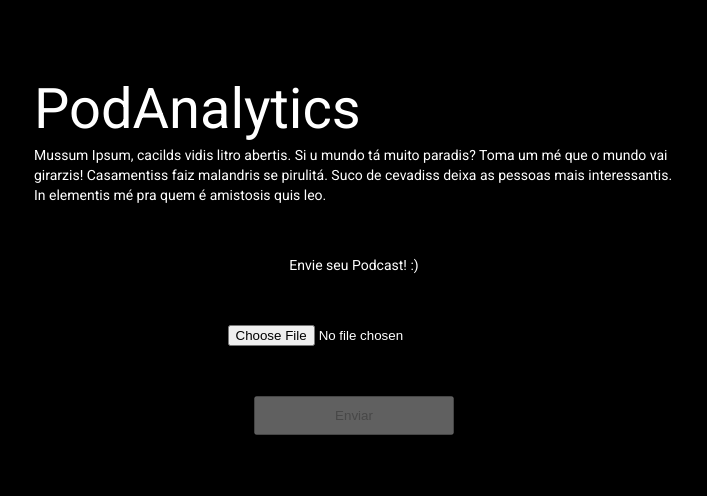
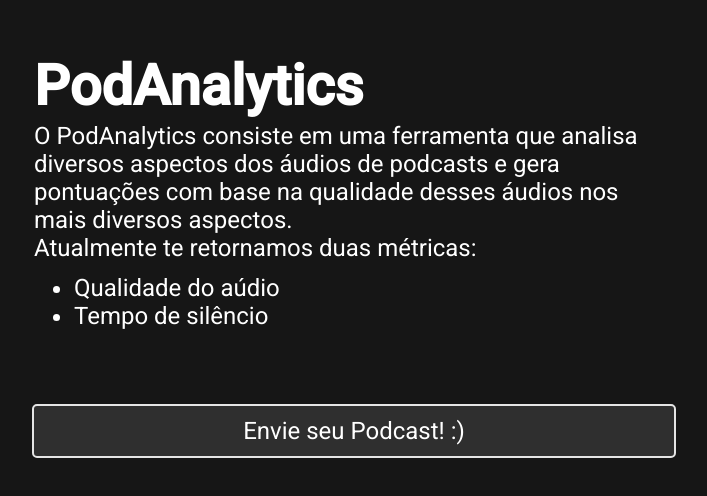
Before and after one commit to DinoSaulo/mir-ar-e-acertar, an Angular app in the folder front/podcast-reviewer/: page /home in a window 1280 px wide. Shown: the part 136-632 px from the top of the page, without its empty margins (286-993 px from the left). Built offline with nearby package versions, Linux system fonts and the light colour scheme.

Commit message:
Better styling

```diff
--- a/front/podcast-reviewer/src/app/app.component.scss
+++ b/front/podcast-reviewer/src/app/app.component.scss
@@ -1,4 +1,5 @@
 body {
-  background-color: black;
+  background-color: #161616;
   color: white;
+  font-family: Roboto;
 }
--- a/front/podcast-reviewer/src/app/home/home.component.html
+++ b/front/podcast-reviewer/src/app/home/home.component.html
@@ -2,15 +2,19 @@
   <div class="text-container">
     <h1 class="title">PodAnalytics</h1>
     <p class="subtitle">
-      Mussum Ipsum, cacilds vidis litro abertis. Si u mundo tá muito paradis?
-      Toma um mé que o mundo vai girarzis! Casamentiss faiz malandris se
-      pirulitá. Suco de cevadiss deixa as pessoas mais interessantis. In
-      elementis mé pra quem é amistosis quis leo.
+      O PodAnalytics consiste em uma ferramenta que analisa diversos aspectos dos áudios de podcasts e gera
+      pontuações com base na qualidade desses áudios nos mais diversos aspectos.<br/>
+      Atualmente te retornamos duas métricas:
     </p>
+    <ul>
+      <li>Qualidade do aúdio</li>
+      <li>Tempo de silêncio</li>
+    </ul>
   </div>
   <div class="input-container">
     <div class="label-container">
-      <label for="up-pod">Envie seu Podcast! :)</label>
+      <label for="up-pod">{{ message }}</label>
+    </div>
     <input
       #file
       id="up-pod"
@@ -18,12 +22,5 @@
       accept=".mp3,audio/*"
       (change)="typeValidator(file.files)"
     />
-      <span style="color: red" *ngIf="message">{{ message }}</span>
-    </div>
-    <div class="button-container">
-      <button [disabled]="!withMusic" type="submit" (click)="uploadPod()">
-        Enviar
-      </button>
   </div>
 </div>
-</div>
--- a/front/podcast-reviewer/src/app/home/home.component.scss
+++ b/front/podcast-reviewer/src/app/home/home.component.scss
@@ -7,15 +7,24 @@
 
   .text-container {
     width: 50%;
+    margin-bottom: 50px;
 
     .title {
       font-size: 4em;
       margin-bottom: 20px;
+      font-weight: bold;
     }
 
     .subtitle {
       word-wrap: break-word;
-      margin-bottom: 50px;
+      font-size: 1.5rem;
+      line-height: 1.75rem;
+    }
+
+    ul {
+      margin-top: 0;
+      font-size: 1.5rem;
+      line-height: 1.75rem;
     }
   }
 
@@ -24,6 +33,13 @@
     flex-direction: column;
     align-items: center;
     justify-content: center;
+    background-color: #2F2F2F;
+    border-color: #e5e5e5;
+    border-radius: 5px;
+    border-width: 2px;
+    border-style: solid;
+    width: 50%;
+    position: relative;
 
     .label-container {
       display: flex;
@@ -32,18 +48,27 @@
       justify-content: center;
 
       label {
-        margin-bottom: 50px;
+        margin: 15px 0;
+        font-size: 1.5rem;
       }
+    }
 
-      input {
-        margin-bottom: 50px;
-      }
+    input {
+      position: absolute;
+      top: 0;
+      right: 0;
+      bottom: 0;
+      left: 0;
+      cursor: pointer;
+      width: 100%;
+      opacity: 0;
     }
 
     .button-container {
       button {
         width: 200px;
         padding: 10px 15px;
+        font-size: 1.5rem;
       }
     }
   }
--- a/front/podcast-reviewer/src/app/home/home.component.ts
+++ b/front/podcast-reviewer/src/app/home/home.component.ts
@@ -17,10 +17,11 @@ export class HomeComponent implements OnInit {
   constructor(public homeService: HomeService, private router: Router,) { }
 
   ngOnInit(): void {
+    this.message = "Envie seu Podcast! :)";
   }
 
   typeValidator(files) {
-    this.message = '';
+    this.message = 'enviando...';
     if (files.length === 0) {
       return;
     }
@@ -33,18 +34,20 @@ export class HomeComponent implements OnInit {
     this.withMusic = true;
     this.music = files[0]
     this.type = files[0].type;
+
+    this.uploadPod();
   }
 
-  uploadPod(){
+  uploadPod() {
     let data = new FormData();
     data.append('type', this.type);
     data.append('file', this.music);
     console.log(data)
-    this.homeService.uploadPod(data).subscribe( metrics => {
+    this.homeService.uploadPod(data).subscribe(metrics => {
       localStorage.setItem('qualityAudio', metrics.audio_quality)
       localStorage.setItem('silenceTime', metrics.silent_time)
       this.router.navigateByUrl('review')
-      }
+    }
     )
   }
 
--- a/front/podcast-reviewer/src/app/pod-review/avaliation/avaliation.component.scss
+++ b/front/podcast-reviewer/src/app/pod-review/avaliation/avaliation.component.scss
@@ -16,7 +16,12 @@
     justify-content: center;
 
     .mat-progress-bar {
-      height: 10px;
+      height: 15px;
+      border-radius: 10px;
+    }
+
+    h3 {
+      font-size: 1.75rem;
     }
   }
 
--- a/front/podcast-reviewer/src/app/pod-review/progress-component/progress-component.component.scss
+++ b/front/podcast-reviewer/src/app/pod-review/progress-component/progress-component.component.scss
@@ -2,10 +2,12 @@
   width: 100%;
 
   .mat-progress-bar {
-    height: 10px;
+    height: 15px;
+    border-radius: 10px;
   }
 
   h3 {
+    font-size: 1.5rem;
     text-align: center;
   }
 }
```
Lines whose indentation alone changed are shown as unchanged.
